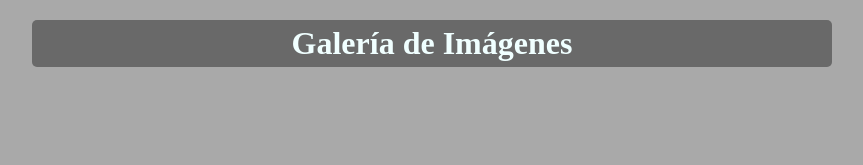
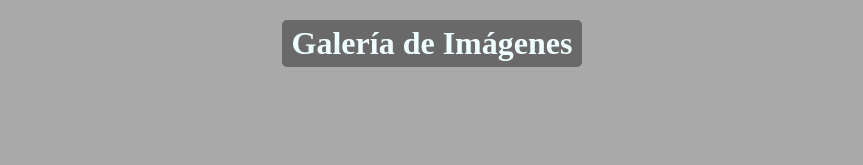
Before and after one commit to Pauloo-Arce/galeria-imagenes-basica, a plain HTML site: page index.html in a window 1280 px wide. Shown: the top 165 px of the page, without its empty margins (208-1071 px from the left). Drawn offline with Linux system fonts and the light colour scheme.

Commit message:
Update styles.css
cambiamos el tamamño de la etiqueta h1

```diff
--- a/css/styles.css
+++ b/css/styles.css
@@ -13,7 +13,7 @@ h1 {
   text-align: center;
   background-color: dimgrey;
   color: azure;
-  max-width: 800px;
+  max-width: 300px;
   padding: 5px;
   margin: 20px auto;
   border-radius: 5px;
```
